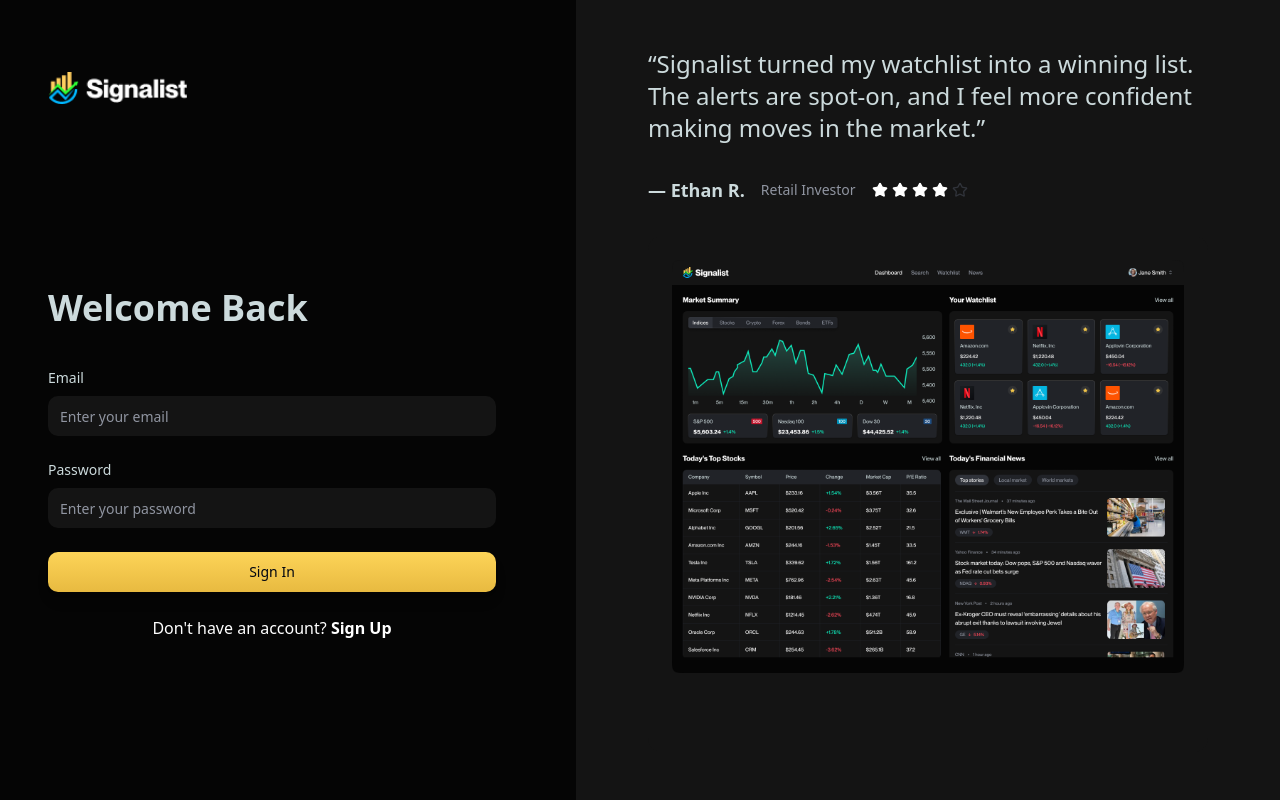
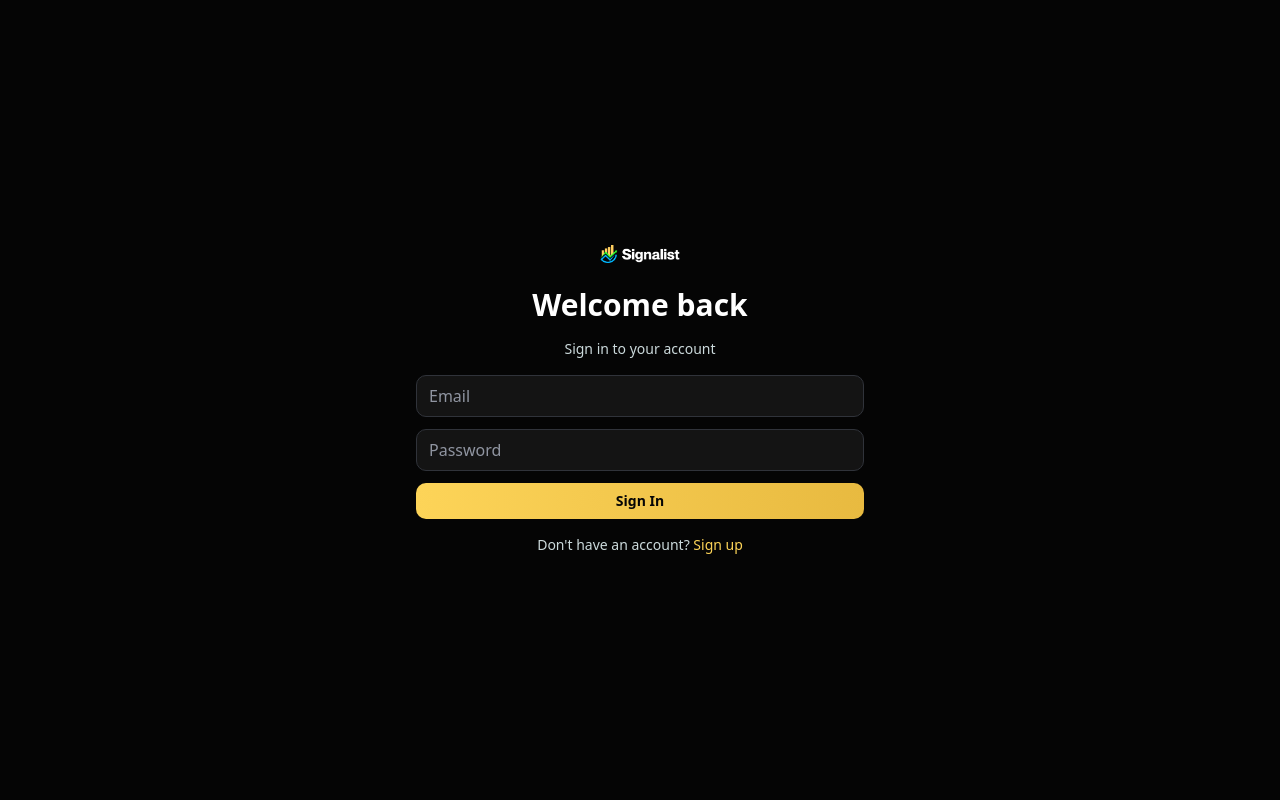
Before and after one commit to Pritika-Shukla/StockPulse, a Next.js app: page /sign-in in a window 1280 px wide. Built offline with nearby package versions, Linux system fonts and the light colour scheme.

Commit message:
feat: auth ui revmap and better auth setup

```diff
--- a/package.json
+++ b/package.json
@@ -13,6 +13,7 @@
     "@radix-ui/react-avatar": "^1.1.10",
     "@radix-ui/react-dropdown-menu": "^2.1.16",
     "@radix-ui/react-slot": "^1.2.3",
+    "better-auth": "^1.3.27",
     "class-variance-authority": "^0.7.1",
     "clsx": "^2.1.1",
     "lucide-react": "^0.544.0",
--- a/src/app/(auth)/sign-in/page.tsx
+++ b/src/app/(auth)/sign-in/page.tsx
@@ -3,7 +3,7 @@
 import { useState } from 'react';
 import { Button } from '@/components/ui/button';
 import Image from 'next/image';
-import { Star } from 'lucide-react';
+import Link from 'next/link';
 
 const SignInPage = () => {
   const [formData, setFormData] = useState({
@@ -15,94 +15,66 @@
     setFormData(prev => ({ ...prev, [field]: value }));
   };
 
+  const handleSubmit = (e: React.FormEvent) => {
+    e.preventDefault();
+    // Handle sign in logic here
+    console.log('Sign in:', formData);
+  };
+
   return (
-    <div className="auth-layout">
-
-      <div className="auth-left-section">
-        <div className="mb-4 sm:mb-6 pt-18">
+    <div className="minimal-auth-layout">
+      <div className="minimal-auth-container">
+        {/* Logo */}
+        <div className="minimal-logo">
+          <Link href="/">
             <Image
               src="/assets/images/logo.png"
               alt="logo"
-            width={140}
-            height={140}
+              width={80}
+              height={80}
             />
+          </Link>
         </div>
 
-        <div className="flex-1 flex items-center">
-          <form className="space-y-6 w-full max-w-md">
-          <h1 className="form-title">Welcome Back</h1>
-          {/* Email */}
-          <div>
-            <label className="form-label block mb-2">Email</label>
+        {/* Form */}
+        <div className="minimal-form-container">
+          <h1 className="minimal-title">Welcome back</h1>
+          <p className="minimal-subtitle">Sign in to your account</p>
+
+          <form onSubmit={handleSubmit} className="minimal-form">
+            <div className="minimal-input-group">
               <input
                 type="email"
                 value={formData.email}
                 onChange={(e) => handleInputChange('email', e.target.value)}
-              placeholder="Enter your email"
-              className="form-input w-full"
+                placeholder="Email"
+                className="minimal-input"
+                required
               />
             </div>
 
-          {/* Password */}
-          <div>
-            <label className="form-label block mb-2">Password</label>
+            <div className="minimal-input-group">
               <input
                 type="password"
                 value={formData.password}
                 onChange={(e) => handleInputChange('password', e.target.value)}
-              placeholder="Enter your password"
-              className="form-input w-full"
+                placeholder="Password"
+                className="minimal-input"
+                required
               />
             </div>
 
-          {/* Submit Button */}
-          <Button className="yellow-btn w-full">
+            <Button type="submit" className="minimal-btn">
               Sign In
             </Button>
+          </form>
 
-          {/* Sign Up Link */}
-          <p className="text-center text-white">
-            Don&apos;t have an account? <span className="font-semibold cursor-pointer hover:text-yellow-400">Sign Up</span>
+          <p className="minimal-link">
+            Don&apos;t have an account?{' '}
+            <Link href="/sign-up" className="minimal-link-accent">
+              Sign up
+            </Link>
           </p>
-          </form>
-        </div>
-      </div>
-
-      {/* Right Panel - Dashboard Preview */}
-      <div className="auth-right-section">
-        {/* Testimonial */}
-        <div className="mb-8">
-          <blockquote className="auth-blockquote">
-            &ldquo;Signalist turned my watchlist into a winning list. The alerts
-            are spot-on, and I feel more confident making moves in the
-            market.&rdquo;
-          </blockquote>
-          <div className="flex items-center gap-4">
-            <cite className="auth-testimonial-author not-italic">
-              — Ethan R.
-            </cite>
-            <span className="text-sm text-gray-500">Retail Investor</span>
-            <div className="flex items-center gap-1">
-              {[...Array(5)].map((_, i) => (
-                <Star
-                  key={i}
-                  className={`h-4 w-4 ${
-                    i < 4 ? "fill-white text-white" : "text-gray-600"
-                  }`}
-                />
-              ))}
-            </div>
-          </div>
-        </div>
-
-        {/* Dashboard Preview */}
-        <div className="flex-1 bg-gray-800 rounded-xl p-6 space-y-6">
-          <Image
-            src="/assets/images/dashboard.png"
-            alt="dashboard"
-            width={1000}
-            height={1000}
-          />
         </div>
       </div>
     </div>
--- a/src/app/(auth)/sign-up/page.tsx
+++ b/src/app/(auth)/sign-up/page.tsx
@@ -1,8 +1,8 @@
 "use client";
 
 import { useState } from "react";
-import { ChevronDown, Star, User } from "lucide-react";
 import { Button } from "@/components/ui/button";
+import { ChevronDown } from "lucide-react";
 import {
   DropdownMenu,
   DropdownMenuContent,
@@ -14,10 +14,11 @@
 
 const SignUpPage = () => {
   const [formData, setFormData] = useState({
-    fullName: "Adrian Hajdin",
+    fullName: "",
     email: "",
     country: "Australia",
     password: "",
+    confirmPassword: "",
     investmentGoals: "Growth",
     riskTolerance: "",
     preferredIndustry: "",
@@ -25,6 +26,18 @@
 
   const handleInputChange = (field: string, value: string) => {
     setFormData((prev) => ({ ...prev, [field]: value }));
+  };
+
+  const handleSubmit = (e: React.FormEvent) => {
+    e.preventDefault();
+
+    if (formData.password !== formData.confirmPassword) {
+      alert("Passwords don't match");
+      return;
+    }
+
+    // Handle sign up logic here
+    console.log('Sign up:', formData);
   };
 
   const countries = [
@@ -50,37 +63,44 @@
   ];
 
   return (
-    <div className="auth-layout">
-      {/* Left Panel - Sign Up Form */}
-      <div className="auth-left-section">
-        <div className="mb-4 sm:mb-6 p-2">
-          <Link href="/">
-            <Image
-              src="/assets/images/logo.png"
-              alt="logo"
-              width={140}
-              height={140}
+    <div className="minimal-auth-layout">
+      <div className="minimal-auth-container">
+
+
+        {/* Form */}
+        <div className="minimal-form-container">
+          <h1 className="minimal-title">Create account</h1>
+          <p className="minimal-subtitle">Get started with your investing journey</p>
+
+          <form onSubmit={handleSubmit} className="minimal-form">
+            {/* Full Name */}
+            <div className="minimal-input-group">
+              <input
+                type="text"
+                value={formData.fullName}
+                onChange={(e) => handleInputChange("fullName", e.target.value)}
+                placeholder="Full Name"
+                className="minimal-input"
+                required
               />
-          </Link>
             </div>
-        <form className="space-y-4 flex-1">
+
             {/* Email */}
-          <div>
-            <label className="form-label block mb-2">Email</label>
+            <div className="minimal-input-group">
               <input
                 type="email"
                 value={formData.email}
                 onChange={(e) => handleInputChange("email", e.target.value)}
-              placeholder="Enter your email"
-              className="form-input w-full"
+                placeholder="Email"
+                className="minimal-input"
+                required
               />
             </div>
 
             {/* Country */}
-          <div>
-            <label className="form-label block mb-2">Country</label>
+            <div className="minimal-input-group">
               <DropdownMenu>
-              <DropdownMenuTrigger className="country-select-trigger flex items-center justify-between w-full">
+                <DropdownMenuTrigger className="minimal-select">
                   <div className="flex items-center gap-2">
                     <span>
                       {countries.find((c) => c.name === formData.country)?.flag}
@@ -89,12 +109,12 @@
                   </div>
                   <ChevronDown className="h-4 w-4" />
                 </DropdownMenuTrigger>
-              <DropdownMenuContent className="country-select-input w-full bg-gray-800 border-gray-600">
+                <DropdownMenuContent className="minimal-dropdown">
                   {countries.map((country) => (
                     <DropdownMenuItem
                       key={country.name}
                       onClick={() => handleInputChange("country", country.name)}
-                    className="country-select-item"
+                      className="minimal-dropdown-item"
                     >
                       <span className="mr-2">{country.flag}</span>
                       {country.name}
@@ -102,37 +122,46 @@
                   ))}
                 </DropdownMenuContent>
               </DropdownMenu>
-            <p className="text-xs text-gray-500 mt-1">
-              Helps us show market data and news relevant to you.
-            </p>
             </div>
 
             {/* Password */}
-          <div>
-            <label className="form-label block mb-2">Password</label>
+            <div className="minimal-input-group">
               <input
                 type="password"
                 value={formData.password}
                 onChange={(e) => handleInputChange("password", e.target.value)}
-              placeholder="Enter a strong password"
-              className="form-input w-full"
+                placeholder="Password"
+                className="minimal-input"
+                required
+                minLength={6}
+              />
+            </div>
+
+            {/* Confirm Password */}
+            <div className="minimal-input-group">
+              <input
+                type="password"
+                value={formData.confirmPassword}
+                onChange={(e) => handleInputChange("confirmPassword", e.target.value)}
+                placeholder="Confirm Password"
+                className="minimal-input"
+                required
               />
             </div>
 
             {/* Investment Goals */}
-          <div>
-            <label className="form-label block mb-2">Investment Goals</label>
+            <div className="minimal-input-group">
               <DropdownMenu>
-              <DropdownMenuTrigger className="select-trigger flex items-center justify-between w-full">
+                <DropdownMenuTrigger className="minimal-select">
                   <span>{formData.investmentGoals}</span>
                   <ChevronDown className="h-4 w-4" />
                 </DropdownMenuTrigger>
-              <DropdownMenuContent className="w-full bg-gray-800 border-gray-600">
+                <DropdownMenuContent className="minimal-dropdown">
                   {investmentGoals.map((goal) => (
                     <DropdownMenuItem
                       key={goal}
                       onClick={() => handleInputChange("investmentGoals", goal)}
-                    className="country-select-item"
+                      className="minimal-dropdown-item"
                     >
                       {goal}
                     </DropdownMenuItem>
@@ -142,21 +171,20 @@
             </div>
 
             {/* Risk Tolerance */}
-          <div>
-            <label className="form-label block mb-2">Risk Tolerance</label>
+            <div className="minimal-input-group">
               <DropdownMenu>
-              <DropdownMenuTrigger className="select-trigger flex items-center justify-between w-full">
+                <DropdownMenuTrigger className="minimal-select">
                   <span>
-                  {formData.riskTolerance || "Select your risk level"}
+                    {formData.riskTolerance || "Select risk tolerance"}
                   </span>
                   <ChevronDown className="h-4 w-4" />
                 </DropdownMenuTrigger>
-              <DropdownMenuContent className="w-full bg-gray-800 border-gray-600">
+                <DropdownMenuContent className="minimal-dropdown">
                   {riskTolerance.map((risk) => (
                     <DropdownMenuItem
                       key={risk}
                       onClick={() => handleInputChange("riskTolerance", risk)}
-                    className="country-select-item"
+                      className="minimal-dropdown-item"
                     >
                       {risk}
                     </DropdownMenuItem>
@@ -166,24 +194,20 @@
             </div>
 
             {/* Preferred Industry */}
-          <div>
-            <label className="form-label block mb-2">Preferred Industry</label>
+            <div className="minimal-input-group">
               <DropdownMenu>
-              <DropdownMenuTrigger className="select-trigger flex items-center justify-between w-full">
+                <DropdownMenuTrigger className="minimal-select">
                   <span>
-                  {formData.preferredIndustry ||
-                    "Select your preferred industry"}
+                    {formData.preferredIndustry || "Select preferred industry"}
                   </span>
                   <ChevronDown className="h-4 w-4" />
                 </DropdownMenuTrigger>
-              <DropdownMenuContent className="w-full bg-gray-800 border-gray-600">
+                <DropdownMenuContent className="minimal-dropdown">
                   {industries.map((industry) => (
                     <DropdownMenuItem
                       key={industry}
-                    onClick={() =>
-                      handleInputChange("preferredIndustry", industry)
-                    }
-                    className="country-select-item"
+                      onClick={() => handleInputChange("preferredIndustry", industry)}
+                      className="minimal-dropdown-item"
                     >
                       {industry}
                     </DropdownMenuItem>
@@ -192,56 +216,17 @@
               </DropdownMenu>
             </div>
 
-          {/* Submit Button */}
-          <Button className="yellow-btn w-full mt-6">
-            Start Your Investing Journey
+            <Button type="submit" className="minimal-btn">
+              Create Account
             </Button>
+          </form>
 
-          {/* Login Link */}
-          <p className="text-center text-white text-sm mt-4">
-            Already have an account?{" "}
-            <span className="font-semibold cursor-pointer hover:text-yellow-400">
-              Log In
-            </span>
+          <p className="minimal-link">
+            Already have an account?{' '}
+            <Link href="/sign-in" className="minimal-link-accent">
+              Sign in
+            </Link>
           </p>
-        </form>
-      </div>
-
-      {/* Right Panel - Dashboard Preview */}
-      <div className="auth-right-section">
-        {/* Testimonial */}
-        <div className="mb-8">
-          <blockquote className="auth-blockquote">
-            &ldquo;Signalist turned my watchlist into a winning list. The alerts
-            are spot-on, and I feel more confident making moves in the
-            market.&rdquo;
-          </blockquote>
-          <div className="flex items-center gap-4">
-            <cite className="auth-testimonial-author not-italic">
-              — Ethan R.
-            </cite>
-            <span className="text-sm text-gray-500">Retail Investor</span>
-            <div className="flex items-center gap-1">
-              {[...Array(5)].map((_, i) => (
-                <Star
-                  key={i}
-                  className={`h-4 w-4 ${
-                    i < 4 ? "fill-white text-white" : "text-gray-600"
-                  }`}
-                />
-              ))}
-            </div>
-          </div>
-        </div>
-
-        {/* Dashboard Preview */}
-        <div className="flex-1 bg-gray-800 rounded-xl p-6 space-y-6">
-          <Image
-            src="/assets/images/dashboard.png"
-            alt="dashboard"
-            width={1000}
-            height={1000}
-          />
         </div>
       </div>
     </div>
--- /dev/null
+++ b/src/app/api/auth/[...all]/route.ts
@@ -0,0 +1,4 @@
+import { auth } from "@/lib/better-auth/auth";
+import { toNextJsHandler } from "better-auth/next-js";
+
+export const { GET, POST } = toNextJsHandler(auth);
--- a/src/app/globals.css
+++ b/src/app/globals.css
@@ -376,6 +376,53 @@
   .alert-delete-btn {
     @apply text-gray-400 rounded-full hover:bg-red-600/15 bg-transparent cursor-pointer transition-colors;
   }
+
+  /* Minimal Auth Styles */
+  .minimal-auth-layout {
+    @apply min-h-screen bg-gray-900 flex items-center justify-center px-4;
+  }
+  .minimal-auth-container {
+    @apply w-full max-w-md space-y-6;
+  }
+  .minimal-logo {
+    @apply flex justify-center;
+  }
+  .minimal-form-container {
+    @apply space-y-4;
+  }
+  .minimal-title {
+    @apply text-3xl font-bold text-white text-center;
+  }
+  .minimal-subtitle {
+    @apply text-gray-400 text-center text-sm;
+  }
+  .minimal-form {
+    @apply space-y-3;
+  }
+  .minimal-input-group {
+    @apply space-y-0;
+  }
+  .minimal-input {
+    @apply w-full px-3 py-2 bg-gray-800 border border-gray-600 rounded-lg text-white placeholder-gray-500 focus:outline-none focus:ring-2 focus:ring-yellow-500 focus:border-transparent transition-all;
+  }
+  .minimal-btn {
+    @apply w-full py-3 bg-gradient-to-r from-yellow-400 to-yellow-500 text-gray-900 font-semibold rounded-lg hover:from-yellow-500 hover:to-yellow-400 transition-all duration-200 focus:outline-none focus:ring-2 focus:ring-yellow-500 focus:ring-offset-2 focus:ring-offset-gray-900;
+  }
+  .minimal-link {
+    @apply text-center text-gray-400 text-sm;
+  }
+  .minimal-link-accent {
+    @apply text-yellow-400 hover:text-yellow-300 font-medium transition-colors;
+  }
+  .minimal-select {
+    @apply w-full px-3 py-2 bg-gray-800 border border-gray-600 rounded-lg text-white flex items-center justify-between focus:outline-none focus:ring-2 focus:ring-yellow-500 focus:border-transparent transition-all;
+  }
+  .minimal-dropdown {
+    @apply w-full bg-gray-800 border border-gray-600 rounded-lg;
+  }
+  .minimal-dropdown-item {
+    @apply text-white cursor-pointer px-4 py-2 hover:bg-gray-700 transition-colors;
+  }
 }
 
 /* Market News Component Styles */
```
Also changed, not shown: src/lib/better-auth/auth.ts (added, +16 -0 lines), src/app/layout.tsx (line endings or trailing spaces), src/components/Header.tsx (line endings or trailing spaces), 2 other files (tests, documents, lock files or other folders). Lines whose indentation alone changed are shown as unchanged.
